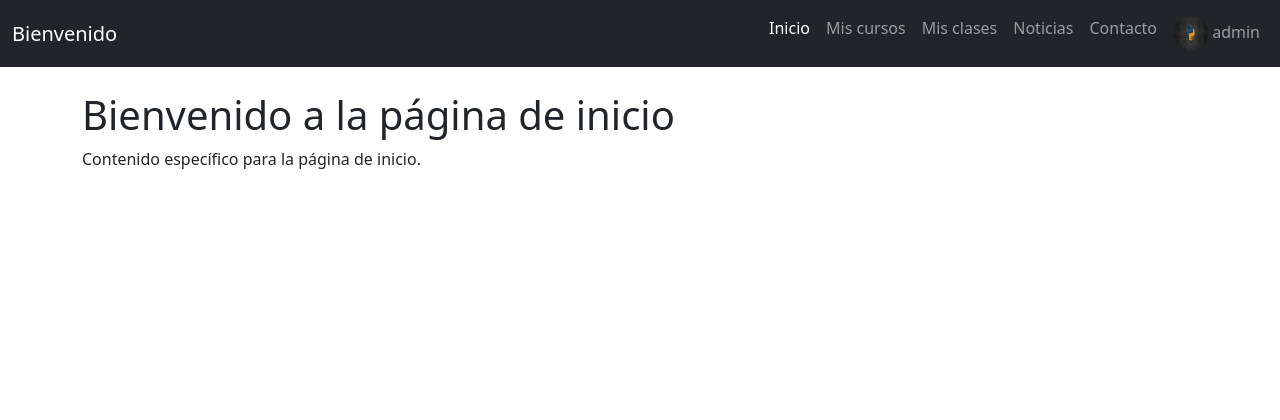
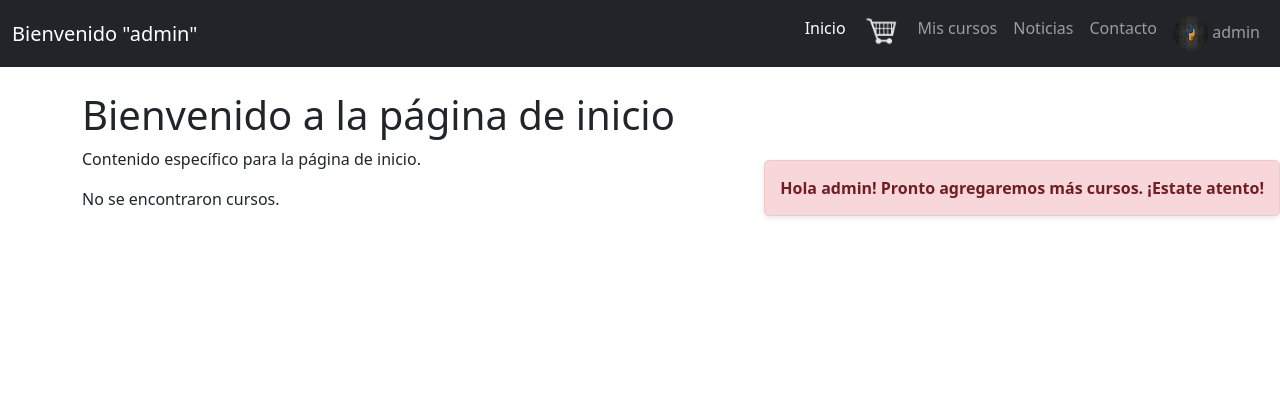
Before and after one commit to eliasescalante/CursosMarciales_UTN, a Django app: page /usuarios/home/ in a window 1280 px wide. Shown: the top 420 px of the page. Run offline with Django 5.2, Linux system fonts and the light colour scheme; a user stored in the database is signed in.

Commit message:
agrego include y estilo al navbar de home

```diff
--- a/CursosMarciales/settings.py
+++ b/CursosMarciales/settings.py
@@ -133,6 +133,7 @@ USE_TZ = True
 # Static files (CSS, JavaScript, Images)
 STATIC_URL = "/static/"
 STATIC_ROOT = os.path.join(BASE_DIR, "staticfiles")  # Cambié el nombre a "staticfiles" para evitar confusión
+
 MEDIA_URL = "/media/"
 MEDIA_ROOT = os.path.join(BASE_DIR, 'media')
 
--- a/cursos/urls.py
+++ b/cursos/urls.py
@@ -2,5 +2,5 @@ from django.urls import path
 from . import views
 
 urlpatterns = [
-    path('', views.index, name='index'),  # Ruta temporal
+    path('', views.home, name='home'),  # Asegúrate de que sea 'home' en lugar de 'index'
 ]
--- a/static/academia/css/styles.css
+++ b/static/academia/css/styles.css
@@ -274,7 +274,7 @@ p {
 
 .testimonials h2 {
     color: #DAFF00;
-    font-size: 4rem;
+    font-size: 2rem;
     margin-bottom: 20px;
 }
 
--- a/static/layout/css/layout.css
+++ b/static/layout/css/layout.css
@@ -1,21 +1,18 @@
-/* Asegura que el body ocupe toda la altura de la pantalla */
+/* css del layout */
 html, body {
-    height: 100%;  /* Hace que el cuerpo ocupe toda la altura */
-    margin: 0;  /* Elimina los márgenes predeterminados */
+    height: 100%;
+    margin: 0;
 }
 
-/* Asegura que el contenedor principal ocupe toda la altura disponible */
 .main-container {
-    min-height: 100%;  /* Hace que el contenedor ocupe al menos toda la altura */
+    min-height: 100%;
     display: flex;
     flex-direction: column;
 }
 
-/* Ajustes para el contenido */
 .content {
-    flex-grow: 1; /* El contenido ocupa el espacio restante disponible */
+    flex-grow: 1;
 }
-
 /* Estilos para el footer */
 footer {
     background-color: #333;  /* Gris oscuro */
--- a/templates/academia/home.html
+++ b/templates/academia/home.html
@@ -3,11 +3,43 @@
 
 {% block title %}Inicio - Mi Sitio{% endblock %}
 
-
 {% block content %}
     <h1>Bienvenido a la página de inicio</h1>
     <p>Contenido específico para la página de inicio.</p>
+
+    <!-- para debugear los cursos porque no me levanta -->
+    {% if cursos %}
+        <p>Cursos encontrados: {{ cursos.count }}</p>
+    {% else %}
+        <p>No se encontraron cursos.</p>
+    {% endif %}
+
+    {% include 'descripcion_lateral.html' %}
+
+    <!-- Carrusel de cursos -->
+    <div id="cursoCarrusel" class="carousel slide" data-bs-ride="carousel">
+        <div class="carousel-inner">
+            {% for curso in cursos %}
+                <div class="carousel-item {% if forloop.first %}active{% endif %}">
+                    <img src="{{ curso.imagen.url }}" class="d-block w-100" alt="{{ curso.nombre }}">
+                    <div class="carousel-caption d-none d-md-block">
+                        <h5>{{ curso.nombre }}</h5>
+                        <p>{{ curso.descripcion }}</p>
+                    </div>
+                </div>
+            {% endfor %}
+        </div>
+        <button class="carousel-control-prev" type="button" data-bs-target="#cursoCarrusel" data-bs-slide="prev">
+            <span class="carousel-control-prev-icon" aria-hidden="true"></span>
+            <span class="visually-hidden">Previous</span>
+        </button>
+        <button class="carousel-control-next" type="button" data-bs-target="#cursoCarrusel" data-bs-slide="next">
+            <span class="carousel-control-next-icon" aria-hidden="true"></span>
+            <span class="visually-hidden">Next</span>
+        </button>
+    </div>
 {% endblock %}
 
 {% block js_extra %}
+    <script src="https://cdn.jsdelivr.net/npm/bootstrap@5.3.0-alpha1/dist/js/bootstrap.bundle.min.js"></script>
 {% endblock %}
--- a/templates/academia/index.html
+++ b/templates/academia/index.html
@@ -76,7 +76,7 @@
         <address>
             <p>ARG | BS.AS. | QUILMES - Av.12 de Octubre 1000 CP - 1878</p>
             <p>Proyecto - Diplomatura Django - Elias Escalante</p>
-            <p>Teléfono: 923 456 789</p>
+            <p>Teléfono: 1538107145</p>
         </address>
     </footer>
 </body>
--- a/templates/contacto/contacto.html
+++ b/templates/contacto/contacto.html
@@ -4,7 +4,6 @@
 {% block title %}Contacto - Mi Sitio{% endblock %}
 
 {% block head %}
-    <!-- Enlaces a los estilos específicos de la página de contacto -->
     <link rel="stylesheet" href="{% static 'contacto/css/styles.css' %}">
     <link href="https://fonts.googleapis.com/css2?family=Anton&display=swap" rel="stylesheet">
 {% endblock %}
@@ -29,7 +28,3 @@
         </div>
     </div>
 {% endblock %}
-
-{% block js_extra %}
-<!-- Aquí puedes agregar scripts adicionales si es necesario -->
-{% endblock %}
--- a/templates/contacto/mensaje_enviado.html
+++ b/templates/contacto/mensaje_enviado.html
@@ -4,7 +4,6 @@
 {% block title %}Contacto - Mi Sitio{% endblock %}
 
 {% block head %}
-    <!-- Enlaces a los estilos específicos de la página de contacto -->
     <link rel="stylesheet" href="{% static 'contacto/css/styles.css' %}">
     <link href="https://fonts.googleapis.com/css2?family=Anton&display=swap" rel="stylesheet">
 {% endblock %}
@@ -24,7 +23,3 @@
     </div>
 </div>
 {% endblock %}
-
-{% block js_extra %}
-<!-- Aquí puedes agregar scripts adicionales si es necesario -->
-{% endblock %}
--- /dev/null
+++ b/templates/descripcion_lateral.html
@@ -0,0 +1,24 @@
+<style>
+.fixed-message {
+    position: fixed;
+    right: 0;
+    top: 20%;
+    background-color: #f8d7da;
+    color: #721c24;
+    padding: 15px;
+    border: 1px solid #f5c6cb;
+    border-radius: 5px;
+    box-shadow: 0 2px 5px rgba(0, 0, 0, 0.1);
+    z-index: 9999;
+}
+
+.fixed-message p {
+    margin: 0;
+    font-size: 16px;
+    font-weight: bold;
+}
+</style>
+
+<div class="fixed-message">
+    <p>Hola {{ user.username }}! Pronto agregaremos más cursos. ¡Estate atento!</p>
+</div>
--- a/templates/layout.html
+++ b/templates/layout.html
@@ -18,7 +18,7 @@
         <!-- Navbar de Bootstrap -->
         <nav class="navbar navbar-expand-lg navbar-dark bg-dark">
             <div class="container-fluid">
-                <a class="navbar-brand" href="#">Bienvenido</a>
+                <a class="navbar-brand" href="#">Bienvenido "{{user.username}}"</a>
                 <button class="navbar-toggler" type="button" data-bs-toggle="collapse" data-bs-target="#navbarNav" aria-controls="navbarNav" aria-expanded="false" aria-label="Toggle navigation">
                     <span class="navbar-toggler-icon"></span>
                 </button>
@@ -28,10 +28,12 @@
                             <a class="nav-link active" aria-current="page" href="{% url 'home'%}">Inicio</a>
                         </li>
                         <li class="nav-item">
-                            <a class="nav-link" href="#">Mis cursos</a>
+                            <a class="nav-link" href="#">
+                                <img src="{% static 'layout/carrito.png' %}" alt="Carrito" style="width: 40px; height: 30px;">
+                            </a>
                         </li>
                         <li class="nav-item">
-                            <a class="nav-link" href="#">Mis clases</a>
+                            <a class="nav-link" href="#">Mis cursos</a>
                         </li>
                         <li class="nav-item">
                             <a class="nav-link" href="#">Noticias</a>
@@ -68,7 +70,6 @@
             </div>
         </footer>
     </div>
-
     <!-- Bootstrap JS y Popper.js -->
     <script src="https://cdn.jsdelivr.net/npm/@popperjs/core@2.11.8/dist/umd/popper.min.js" integrity="sha384-I7E8VVD/ismYTF4hNIPjVp/Zjvgyol6VFvRkX/vR+Vc4jQkC+hVqc2pM8ODewa9r" crossorigin="anonymous"></script>
     <script src="https://cdn.jsdelivr.net/npm/bootstrap@5.3.3/dist/js/bootstrap.min.js" integrity="sha384-0pUGZvbkm6XF6gxjEnlmuGrJXVbNuzT9qBBavbLwCsOGabYfZo0T0to5eqruptLy" crossorigin="anonymous"></script>
```
Also changed, not shown: cursos/views.py (+5 -3 lines), db.sqlite3, media/producto/2024/11/10/taichi-adultos-mayores.webp (added), media/profile_images/20230527_201942.jpg (added), static/academia/js/animation.js (line endings or trailing spaces), static/layout/carrito.png (added).
